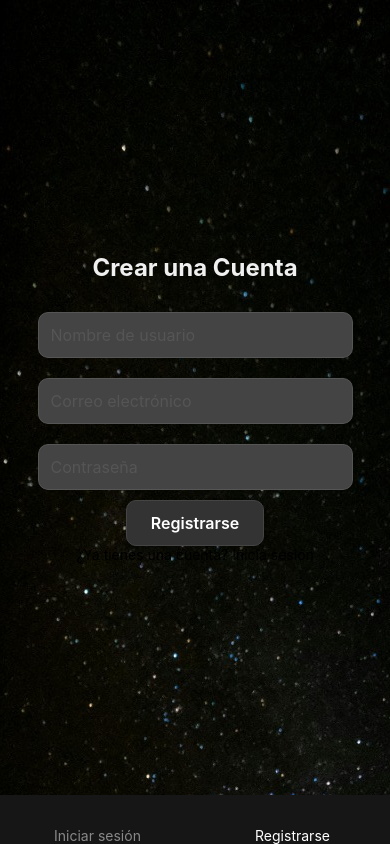
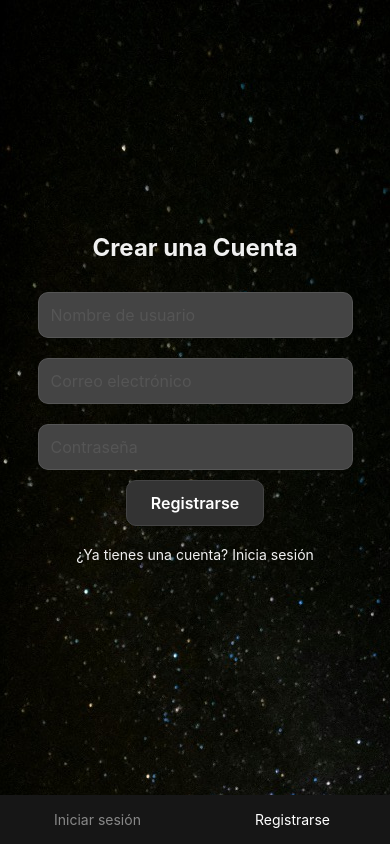
Before and after one commit to JesusDominguez11/planetinfoapp, a React Native app: screen /Registrarse in a window 390 px wide. Built offline with nearby package versions, Linux system fonts and the light colour scheme.

Commit message:
unificacion temporal de temas

```diff
--- a/src/navigation/AuthenticationNavigator.js
+++ b/src/navigation/AuthenticationNavigator.js
@@ -68,6 +68,8 @@ function AuthenticationBottomTabNavigator() {
       tabBarInactiveTintColor: styles.tabBarInactiveTintColor,
       tabBarLabelStyle: {
           fontSize: 14, // Tamaño de fuente de las etiquetas
+          paddingVertical: 16, // Ajusta el espacio vertical para centrar el texto
+          textAlign: 'center', // Asegura que el texto esté centrado
       },
       tabBarIconStyle: {
         shadowColor: styles.tabBarIconShadowColor,
--- a/src/navigation/screens/SigninScreen.js
+++ b/src/navigation/screens/SigninScreen.js
@@ -35,7 +35,7 @@ const SigninScreen = () => {
 
         <ThemedButton title="Registrarse" onPress={() => alert('Registro exitoso')} />
 
-        <Text style={[styles.footerText]}>¿Ya tienes una cuenta? Inicia sesión</Text>
+        <Text style={[styles.normalText]}>¿Ya tienes una cuenta? Inicia sesión</Text>
       </SafeAreaView>
     </Background>
   );
```
